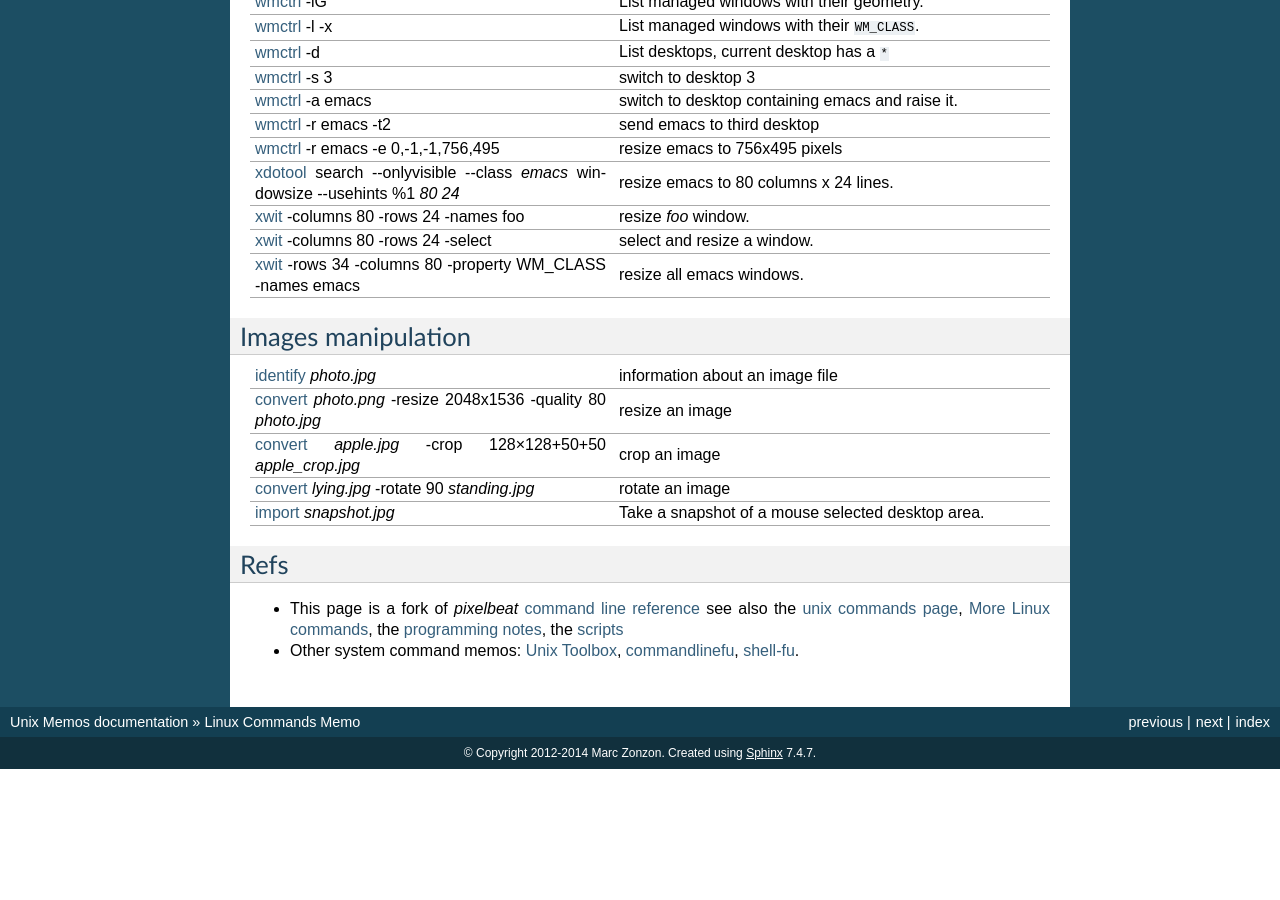
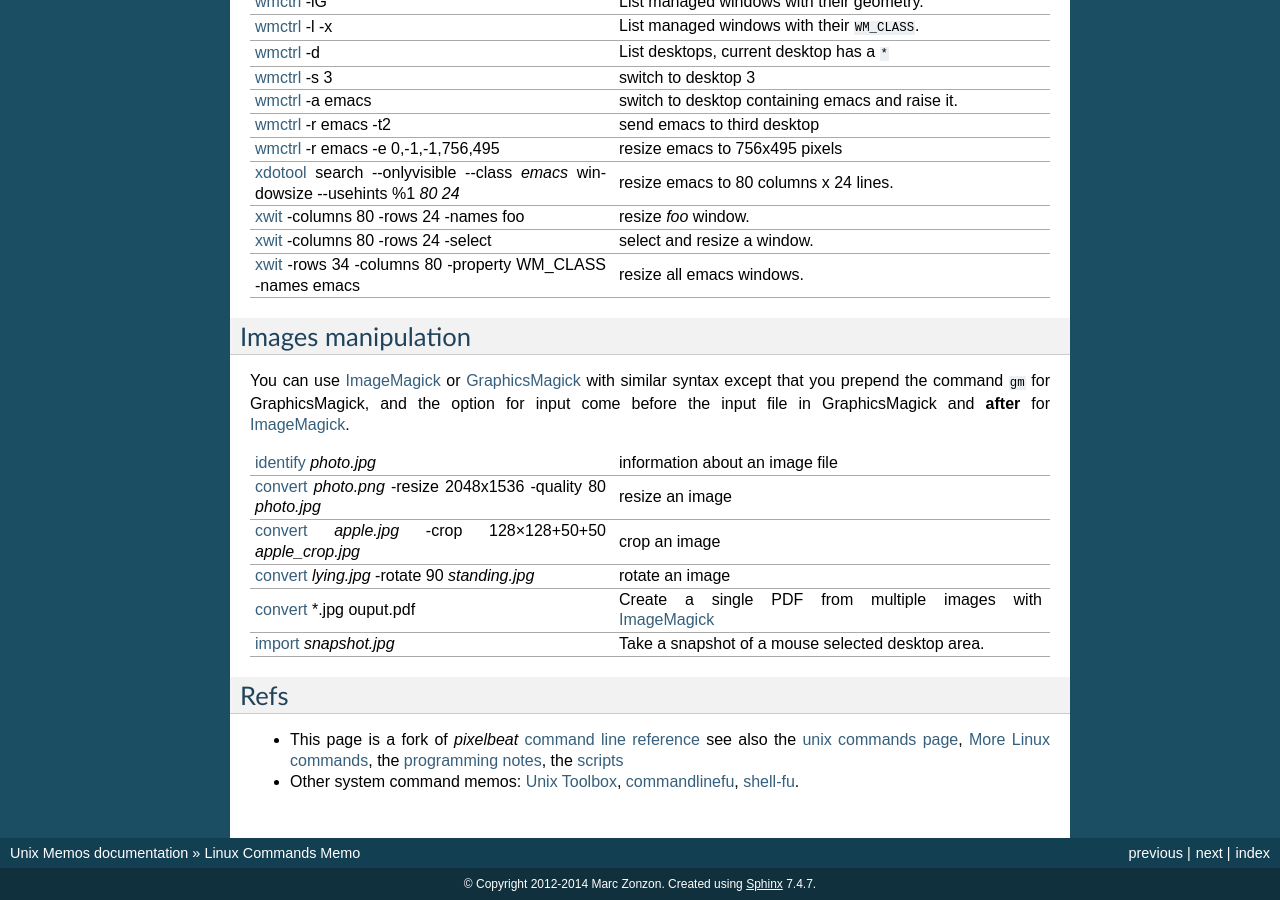
Before and after one commit to marczz/unix_memo, a Sphinx documentation site: the page built from source/commands.rst, in a window 1280 px wide and 900 px high, scrolled down 8082 px. Built offline with Sphinx 7.4.7, drawn with Linux system fonts in a browser that asks for light colours; the version number could not be read and is left out; before the commit the page ends 8851 px from its top, so only the background shows below that.

Commit message:
commands.rst: updated image manipulation.

```diff
--- a/source/commands.rst
+++ b/source/commands.rst
@@ -416,15 +416,19 @@
 
 Images manipulation
 -------------------
+You can use `ImageMagick`_ or
+`GraphicsMagick <http://www.graphicsmagick.org>`_ with similar syntax except that you prepend the command ``gm`` for GraphicsMagick, and the option for input come before the input file in GraphicsMagick and **after** for `ImageMagick`_.
+
 .. csv-table::
    :delim: %
    :widths: 50, 60
 
 
    `identify <http://www.imagemagick.org/script/identify.php>`_ *photo.jpg*%information about an image file
-   `convert <http://www.imagemagick.org/script/convert.php>`_ *photo.png* -resize 2048x1536 -quality 80 *photo.jpg*%resize an image
-   `convert <http://www.imagemagick.org/script/convert.php>`_ *apple.jpg* -crop 128×128+50+50 *apple_crop.jpg*%crop an image
-   `convert <http://www.imagemagick.org/script/convert.php>`_ *lying.jpg* -rotate 90 *standing.jpg*%rotate an image
+   `convert`_ *photo.png* -resize 2048x1536 -quality 80 *photo.jpg*%resize an image
+   `convert`_ *apple.jpg* -crop 128×128+50+50 *apple_crop.jpg*%crop an image
+   `convert`_ *lying.jpg* -rotate 90 *standing.jpg*%rotate an image
+   `convert`_ \*.jpg ouput.pdf%Create a single PDF from multiple images with `ImageMagick`_
    `import <http://www.imagemagick.org/script/import.php>`_ *snapshot.jpg*%Take a snapshot of a mouse selected desktop area.
 
 
@@ -446,7 +450,9 @@
 .. |percent| unicode:: 0x25 .. % sign
 .. |min2| unicode:: 0x2d 0x2d .. - -
 .. _wget: http://www.gnu.org/software/wget/manual/wget.html
+.. _convert: http://www.imagemagick.org/script/convert.php
 .. _gpg: http://www.gnupg.org/documentation/manuals/gnupg/
+.. _ImageMagick:  http://www.imagemagick.org
 .. _rsync: http://www.samba.org/ftp/rsync/rsync.html
 .. _tcpdump: http://www.tcpdump.org/tcpdump_man.html
 .. _sed: http://www.gnu.org/software/sed/manual/sed.html
```
